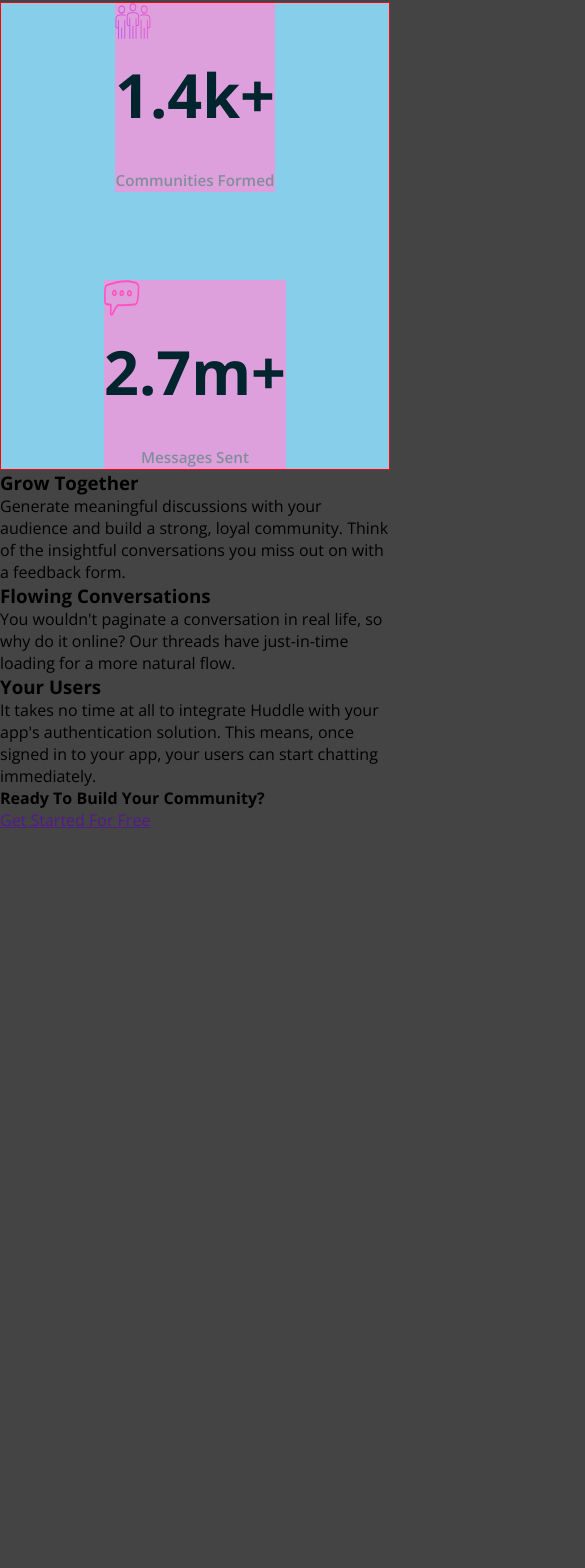
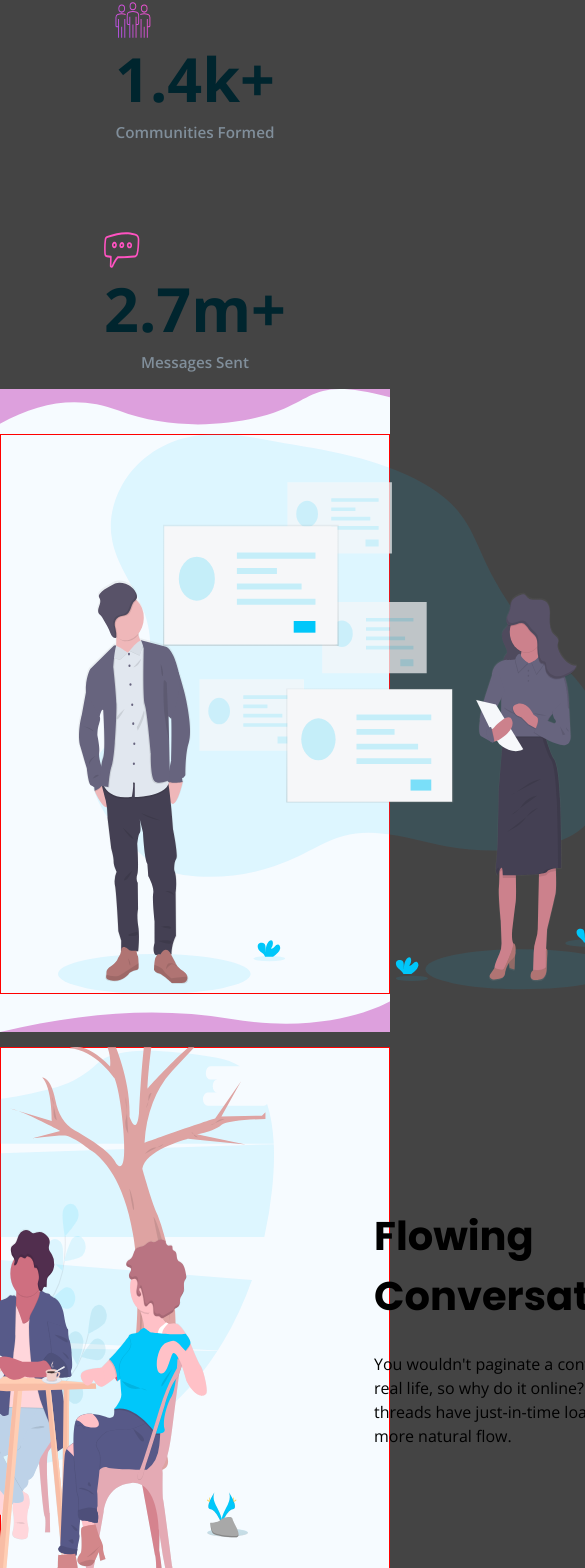
Before and after one commit to LuisVera1/FrontendMentor-Huddle-landing-curve-sections, a React (Vite) app: page / in a window 390 px wide. Shown: the part 946-2514 px from the top of the page, 585 px wide, since content can reach past the window. Before the commit the page ends 1777 px from the top, so only its background shows below. Built offline with nearby package versions, Linux system fonts and the light colour scheme.

Commit message:
features section
Statistics section is now complete and responsive
Add features section, not complete

```diff
--- a/src/App.jsx
+++ b/src/App.jsx
@@ -1,4 +1,5 @@
 import './App.css'
+import { Features } from './components/Features/Features'
 import { MainSection } from './components/MainSection/MainSection'
 import { Nav } from './components/Nav/Nav'
 import { Statistics } from './components/Statistics/Statistics'
@@ -20,26 +21,7 @@ function App() {
       </section>
 
       <section>
-
-        <article>
-          <h3> Grow Together</h3>
-          <p>  Generate meaningful discussions with your audience and build a strong, loyal community.
-            Think of the insightful conversations you miss out on with a feedback form. </p>
-        </article>
-
-        <article>
-          <h3>  Flowing Conversations          </h3>
-          <p>  You wouldn't paginate a conversation in real life, so why do it online? Our threads have
-            just-in-time loading for a more natural flow.</p>
-        </article>
-
-        <article>
-          <h3>  Your Users
-          </h3>
-          <p>  It takes no time at all to integrate Huddle with your app's authentication solution. This means,
-            once signed in to your app, your users can start chatting immediately.</p>
-        </article>
-
+        <Features />
       </section>
 
 
--- /dev/null
+++ b/src/components/Features/Features.jsx
@@ -0,0 +1,50 @@
+import './features.css'
+
+export const Features = () => {
+
+  //TODO: add container to maximum 1440px
+  //TODO: adjust curves
+
+  return (
+    <>
+      <article>
+        <img className='features-top-img' src="/bg-section-top-desktop-1.svg" alt="wave" />
+        <div className="features__container">
+          <div className="features__text">
+            <h3 className='features__title'>Grow Together</h3>
+            <p className='features__description'>Generate meaningful discussions with your audience and build a strong, loyal community.
+              Think of the insightful conversations you miss out on with a feedback form.</p>
+          </div>
+          <img src="/illustration-grow-together.svg" width="560px" height="560px" alt="grow together" />
+        </div>
+        <img className='features-bottom-img' src="bg-section-bottom-desktop-1.svg" alt="wave" />
+      </article>
+
+      <article>
+        {/* <img className='features-top-img' src="/bg-section-top-desktop-1.svg" alt="wave" /> */}
+        <div className="features__container features__container--reverse">
+          <div className="features__text">
+            <h3 className='features__title'>Flowing Conversations</h3>
+            <p className='features__description'>You wouldn't paginate a conversation in real life, so why do it online? Our threads have
+              just-in-time loading for a more natural flow.</p>
+          </div>
+          <img src="/illustration-flowing-conversation.svg" width="560px" height="560px" alt="grow together" />
+        </div>
+        {/* <img className='features-bottom-img' src="bg-section-bottom-desktop-1.svg" alt="wave" /> */}
+      </article>
+
+      <article>
+        {/* <img className='features-top-img' src="/bg-section-top-desktop-1.svg" alt="wave" /> */}
+        <div className="features__container">
+          <div className="features__text">
+            <h3 className='features__title'>Your Users</h3>
+            <p className='features__description'>It takes no time at all to integrate Huddle with your app's authentication solution. This means,
+              once signed in to your app, your users can start chatting immediately.</p>
+          </div>
+          <img src="/illustration-your-users.svg" width="560px" height="560px" alt="grow together" />
+        </div>
+        {/* <img className='features-bottom-img' src="bg-section-bottom-desktop-1.svg" alt="wave" /> */}
+      </article>
+    </>
+  )
+}
--- /dev/null
+++ b/src/components/Features/features.css
@@ -0,0 +1,39 @@
+article {
+	background-color: plum;
+	margin-top: 15px;
+}
+
+.features__container {
+	background-color: #f6fbff;
+	height: 560px;
+	border: 1px solid red;
+	display: flex;
+	align-items: center;
+	justify-content: center;
+	gap: 100px;
+}
+
+.features__container--reverse {
+	flex-direction: row-reverse;
+}
+
+.features-top-img,
+.features-bottom-img {
+	display: block;
+	width: 100%;
+}
+
+.features__text {
+	width: 520px;
+}
+
+.features__title {
+	font-family: Poppins;
+	font-size: 2.5rem;
+	line-height: 3.75rem;
+}
+
+.features__description {
+	line-height: 1.5rem;
+	margin-top: 26px;
+}
--- a/src/components/Statistics/Statistics.jsx
+++ b/src/components/Statistics/Statistics.jsx
@@ -6,13 +6,13 @@ export const Statistics = () => {
     <div className='statistics-section'>
 
       <div className='statistics__block'>
-        <img class="statistics__icon" src="/icon-communities.svg" width="56px" height="56px" alt="1.4k communities" />
+        <img className="statistics__icon" src="/icon-communities.svg" width="56px" height="56px" alt="1.4k communities" />
         <h2 className='statistics__number'> 1.4k+</h2>
         <p className='statistics__text'>Communities Formed</p>
       </div>
 
       <div className='statistics__block'>
-        <img class="statistics__icon" src="/icon-messages.svg" width="56px" height="56px" alt="2.7m messages" />
+        <img className="statistics__icon" src="/icon-messages.svg" width="56px" height="56px" alt="2.7m messages" />
         <h2 className='statistics__number'>2.7m+</h2>
         <p className='statistics__text'>Messages Sent</p>
       </div>
--- a/src/components/Statistics/statistics.css
+++ b/src/components/Statistics/statistics.css
@@ -1,18 +1,15 @@
 .statistics-section {
 	align-items: center;
-	background-color: skyblue;
 	display: flex;
 	justify-content: space-between;
-	border: 1px solid red;
+	margin: 120px auto 0 auto;
 	max-width: 918px;
-	margin: 120px auto 0 auto;
 	padding: 0 20px;
 }
 
 .statistics__block {
 	display: flex;
 	flex-direction: column;
-	background-color: plum;
 }
 
 .statistics__icon {
@@ -45,19 +42,18 @@
 
 @media (max-width: 500px) {
 	.statistics__icon {
+		height: 35.6px;
 		width: 35.6px;
-		height: 35.6px;
 	}
 
 	.statistics__number {
 		font-size: 3.8125rem;
-		/* line-height: 7rem; */
+		line-height: 5.15rem;
 	}
 
 	.statistics__text {
 		font-size: 0.9525rem;
-		line-height: 1.4375rem;
+		line-height: 1.4313rem;
+		margin-top: 1px;
 	}
 }
-
-/* TODO add margins in media queries */
```
